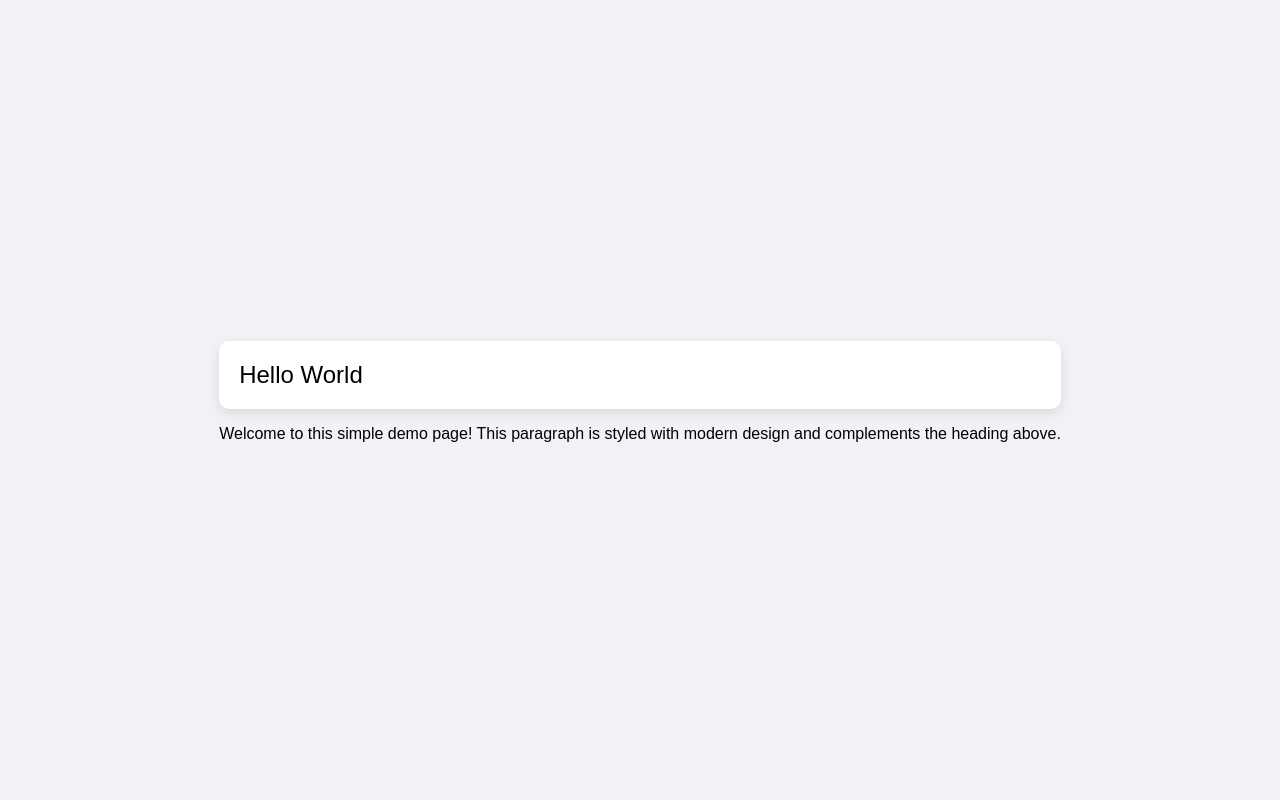
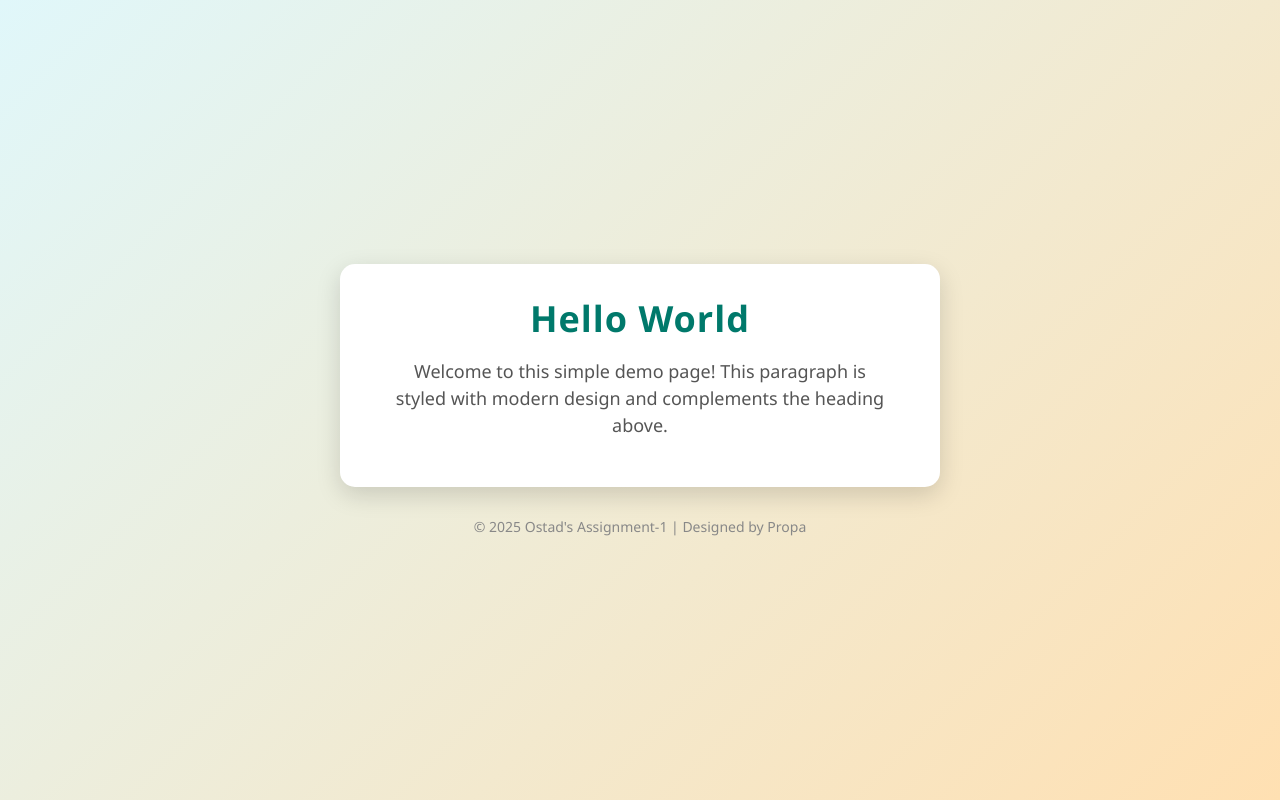
Before and after one commit to mohanapropa/assignment-1, a plain HTML site: page index.html in a window 1280 px wide. Drawn offline with Linux system fonts and the light colour scheme.

Commit message:
Add footer

```diff
--- a/index.html
+++ b/index.html
@@ -4,24 +4,65 @@
 <head>
     <meta charset="UTF-8">
     <meta name="viewport" content="width=device-width, initial-scale=1.0">
-    <title>✨ Hello World ✨</title>
+    <title>✨ Welcome to Hello World ✨</title>
     <style>
         body {
-            font-family: Arial, sans-serif;
+            font-family: 'Segoe UI', Tahoma, Geneva, Verdana, sans-serif;
             display: flex;
+            flex-direction: column;
             justify-content: center;
             align-items: center;
-            height: 100vh;
-            background: #f0f2f5;
+            min-height: 100vh;
+            background: linear-gradient(135deg, #e0f7fa, #ffe0b2);
             margin: 0;
         }
 
+        .container {
+            background: #ffffff;
+            border-radius: 15px;
+            box-shadow: 0 8px 25px rgba(0, 0, 0, 0.15);
+            padding: 30px 50px;
+            text-align: center;
+            max-width: 500px;
+            animation: popIn 1s ease-out;
+        }
+
         .hello {
-            padding: 20px;
-            background: white;
-            border-radius: 10px;
-            box-shadow: 0 4px 12px rgba(0, 0, 0, 0.1);
-            font-size: 24px;
+            font-size: 36px;
+            font-weight: bold;
+            color: #00796b;
+            letter-spacing: 1px;
+            margin-bottom: 15px;
+        }
+
+        .description {
+            font-size: 18px;
+            color: #555;
+            line-height: 1.5;
+            margin-top: 0;
+        }
+
+        footer {
+            margin-top: 30px;
+            font-size: 14px;
+            color: #888;
+            text-align: center;
+        }
+
+        @keyframes popIn {
+            0% {
+                transform: scale(0);
+                opacity: 0;
+            }
+
+            80% {
+                transform: scale(1.1);
+                opacity: 1;
+            }
+
+            100% {
+                transform: scale(1);
+            }
         }
     </style>
 </head>
@@ -30,10 +71,14 @@
     <div class="container">
         <div class="hello">Hello World</div>
         <p class="description">
-            Welcome to this simple demo page! This paragraph is styled with modern design and complements the heading
-            above.
+            Welcome to this simple demo page! This paragraph is styled with modern design and complements the
+            heading above.
         </p>
     </div>
+
+    <footer>
+        &copy; 2025 Ostad's Assignment-1 | Designed by Propa
+    </footer>
 
 </body>
 
```
